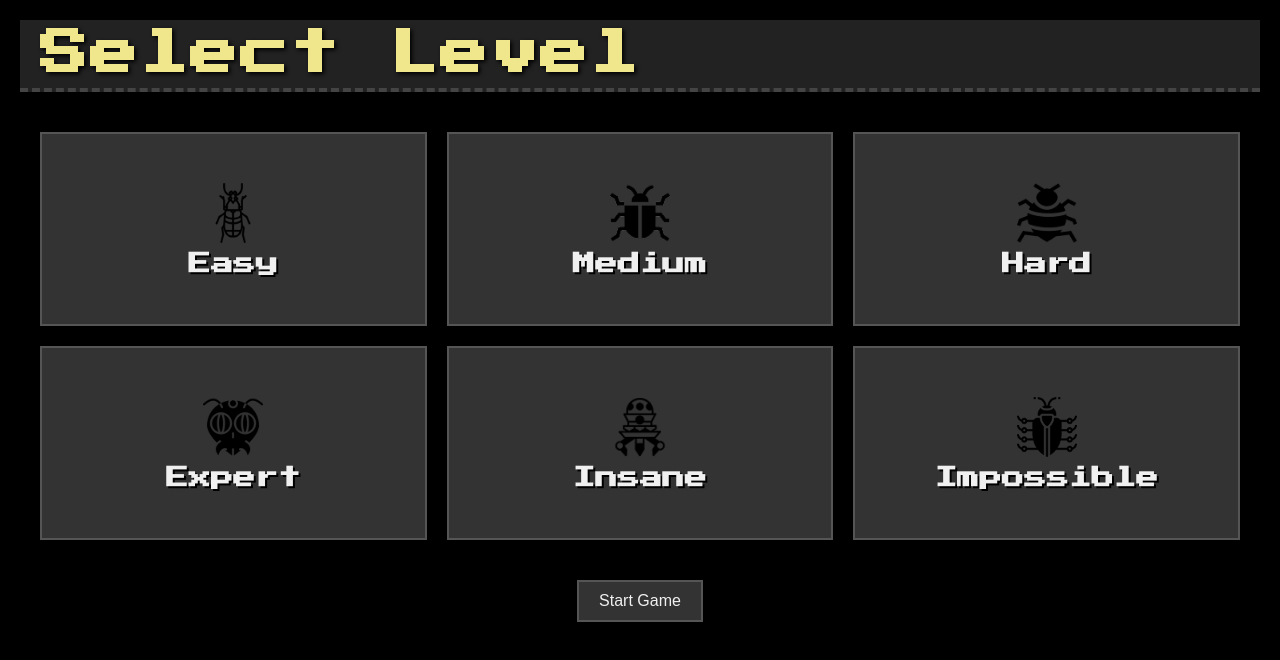
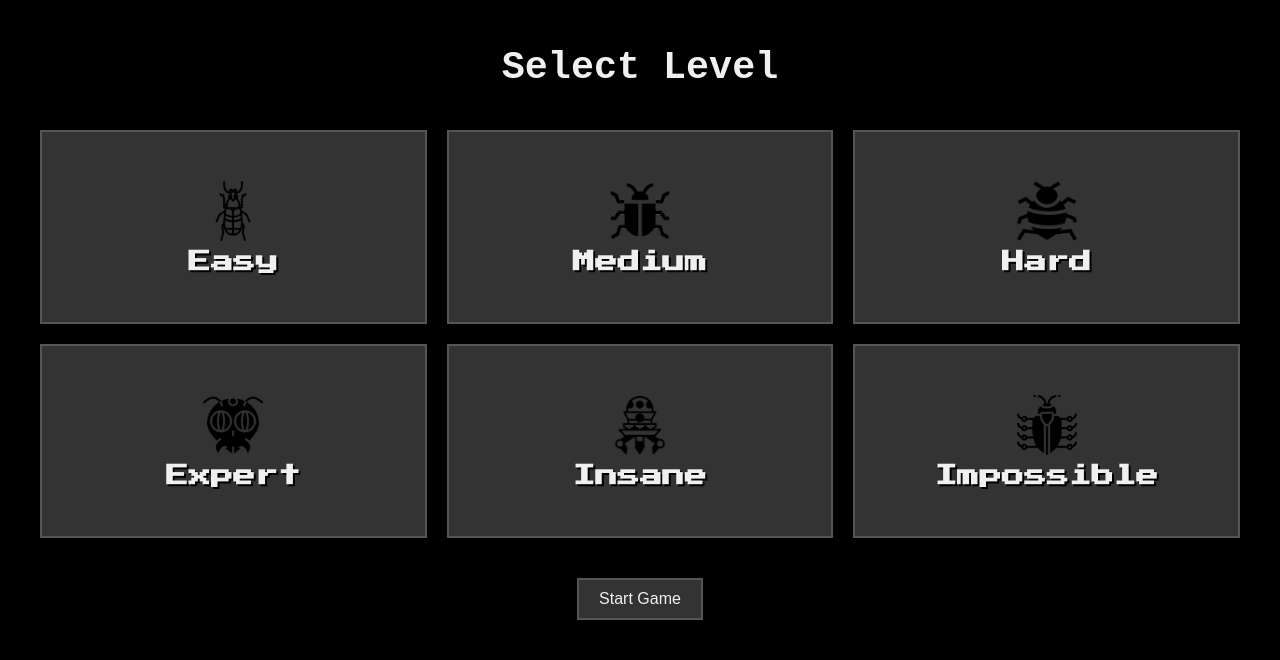
Before and after one commit to bugdetectives/demo-repository, a plain HTML site: page levels.html in a window 1280 px wide. Drawn offline with Linux system fonts and the light colour scheme.

Commit message:
Update levels.html

```diff
--- a/levels.html
+++ b/levels.html
@@ -11,9 +11,8 @@
 
 <body>
     <div class="game-container">
-        <header>
+        <body class="levels-background"></body>
             <h1>Select Level</h1>
-        </header>
         <main>
             <div class="levels-grid">
                 <div class="level" data-level="easy">
```
